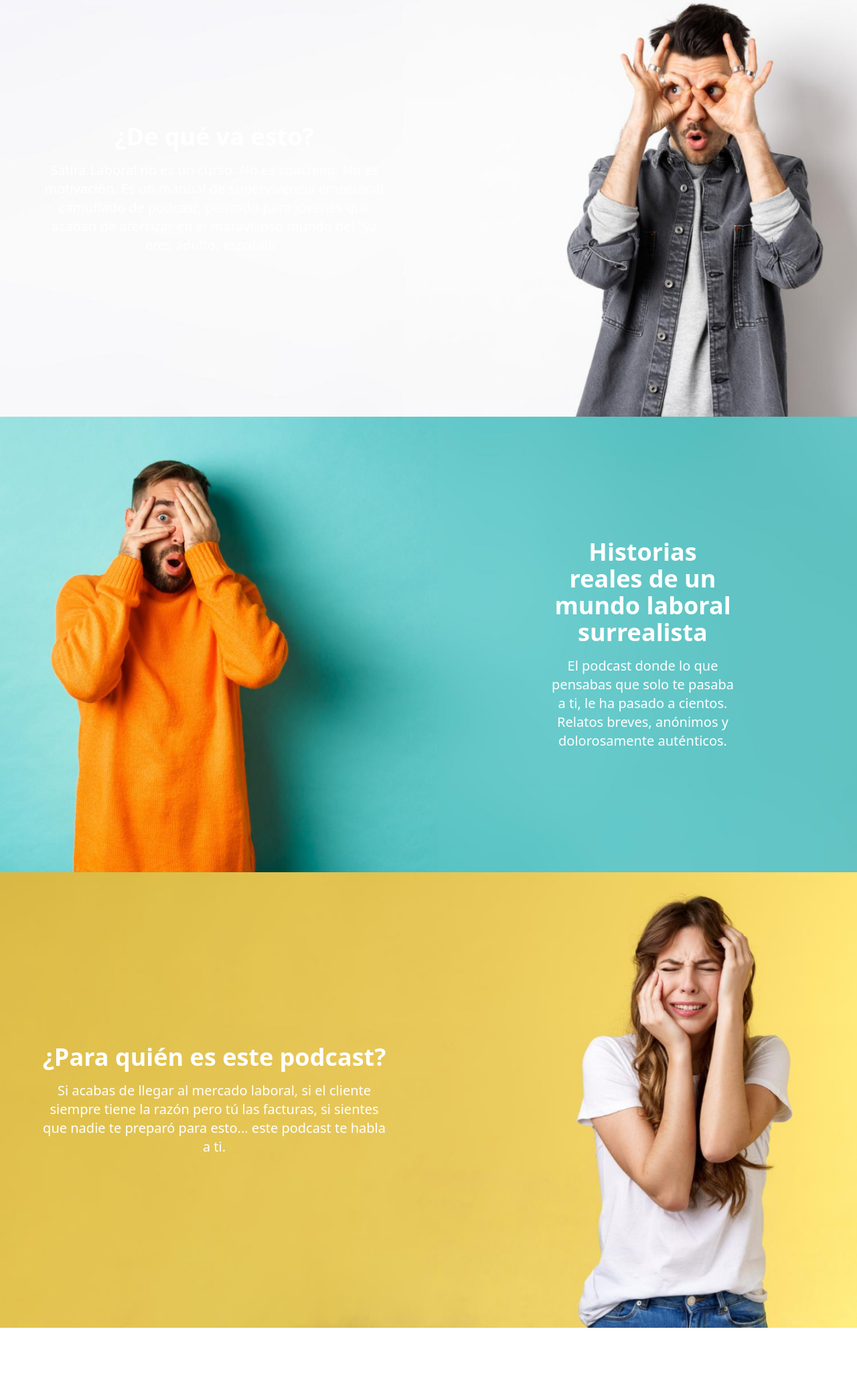
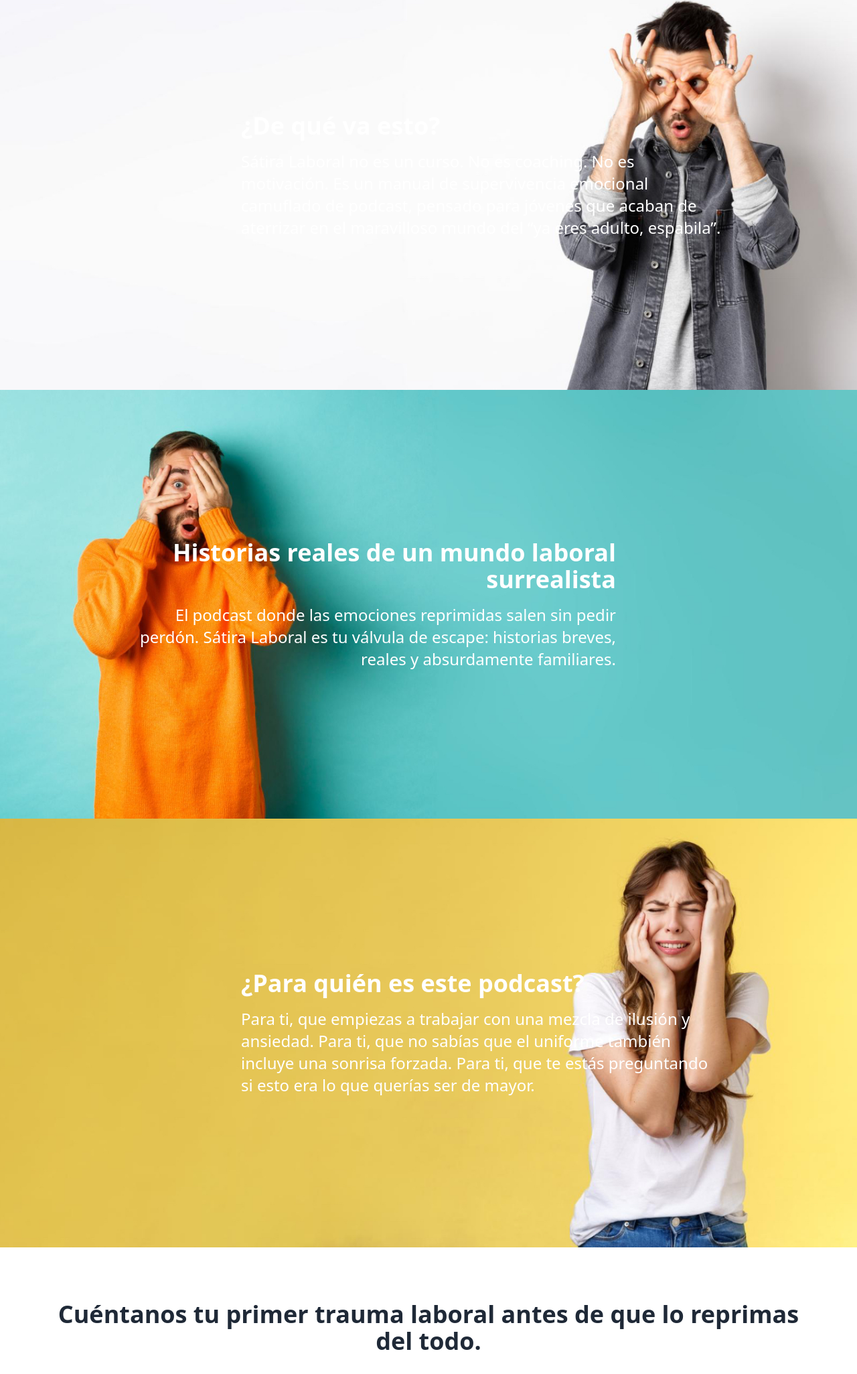
Before and after one commit to tgil9/SatiraLaboral, a plain HTML site: page index.html in a window 1280 px wide. Shown: the part 738-2789 px from the top of the page at 67% size. Drawn offline with nearby package versions, Linux system fonts and the light colour scheme.

Commit message:
Update index.html

```diff
--- a/index.html
+++ b/index.html
@@ -8,7 +8,7 @@
 </head>
 <body class="bg-white text-gray-800 font-sans">
 
-  <!-- Hero -->
+  <!-- HERO -->
   <section class="relative h-[85vh] flex items-center justify-center text-center text-white">
     <img
       src="https://raw.githubusercontent.com/tgil9/SatiraLaboral/main/images/fotolanding1.jpg"
@@ -16,11 +16,11 @@
       class="absolute inset-0 w-full h-full object-cover"
     />
     <div class="relative z-10 px-6 max-w-3xl">
-      <h1 class="text-6xl font-extrabold mb-6 leading-tight drop-shadow-xl">
-        Sátira Laboral.
+      <h1 class="text-5xl font-extrabold mb-6 leading-tight drop-shadow-xl">
+        Sátira Laboral. Un podcast donde las emociones reprimidas <br> salen sin pedir permiso, ni perdón.
       </h1>
-      <p class="text-2xl mb-8 drop-shadow-lg">
-        Un podcast donde las emociones reprimidas salen sin pedir permiso, ni perdón.
+      <p class="text-xl mb-8 drop-shadow-lg">
+        Un podcast corto, basado en hechos reales, con el humor que necesitarás para no llorar (mucho).
       </p>
       <a href="#formulario" class="bg-white text-gray-900 font-semibold py-3 px-6 rounded-full shadow hover:bg-gray-200 transition">
         Avísame cuando empiece
@@ -28,44 +28,60 @@
     </div>
   </section>
 
-  <!-- Sección 1 -->
-  <section class="relative h-[85vh] text-white">
-    <img src="https://raw.githubusercontent.com/tgil9/SatiraLaboral/main/images/fotolanding2.jpg" alt="Fondo 2" class="absolute inset-0 w-full h-full object-cover" />
-    <div class="absolute top-1/2 left-[25%] transform -translate-x-1/2 -translate-y-1/2 max-w-xl px-6 text-center">
+  <!-- SECCIÓN 1: ¿DE QUÉ VA ESTO? -->
+  <section class="relative h-[80vh] flex items-center justify-center text-white">
+    <img
+      src="https://raw.githubusercontent.com/tgil9/SatiraLaboral/main/images/fotolanding2.jpg"
+      alt="Sección 1"
+      class="absolute inset-0 w-full h-full object-cover"
+    />
+    <div class="relative z-10 max-w-3xl px-6 text-left md:text-left md:ml-[12.5%]">
       <h2 class="text-4xl font-bold mb-4">¿De qué va esto?</h2>
-      <p class="text-xl">
+      <p class="text-2xl leading-snug">
         Sátira Laboral no es un curso. No es coaching. No es motivación.
         Es un manual de supervivencia emocional camuflado de podcast, pensado para jóvenes que acaban de aterrizar en el maravilloso mundo del “ya eres adulto, espabila”.
       </p>
     </div>
   </section>
 
-  <!-- Sección 2 -->
-  <section class="relative h-[85vh] text-white">
-    <img src="https://raw.githubusercontent.com/tgil9/SatiraLaboral/main/images/fotolanding3.jpg" alt="Fondo 3" class="absolute inset-0 w-full h-full object-cover" />
-    <div class="absolute top-1/2 left-[75%] transform -translate-x-1/2 -translate-y-1/2 max-w-xl px-6 text-center">
+  <!-- SECCIÓN 2: HISTORIAS REALES -->
+  <section class="relative h-[80vh] flex items-center justify-center text-white">
+    <img
+      src="https://raw.githubusercontent.com/tgil9/SatiraLaboral/main/images/fotolanding3.jpg"
+      alt="Sección 2"
+      class="absolute inset-0 w-full h-full object-cover"
+    />
+    <div class="relative z-10 max-w-3xl px-6 text-right md:mr-[12.5%]">
       <h2 class="text-4xl font-bold mb-4">Historias reales de un mundo laboral surrealista</h2>
-      <p class="text-xl">
-        El podcast donde lo que pensabas que solo te pasaba a ti, le ha pasado a cientos. Relatos breves, anónimos y dolorosamente auténticos.
+      <p class="text-2xl leading-snug">
+        El podcast donde las emociones reprimidas salen sin pedir perdón.
+        Sátira Laboral es tu válvula de escape: historias breves, reales y absurdamente familiares.
       </p>
     </div>
   </section>
 
-  <!-- Sección 3 -->
-  <section class="relative h-[85vh] text-white">
-    <img src="https://raw.githubusercontent.com/tgil9/SatiraLaboral/main/images/fotolanding4.jpg" alt="Fondo 4" class="absolute inset-0 w-full h-full object-cover" />
-    <div class="absolute top-1/2 left-[25%] transform -translate-x-1/2 -translate-y-1/2 max-w-xl px-6 text-center">
+  <!-- SECCIÓN 3: PARA QUIÉN ES -->
+  <section class="relative h-[80vh] flex items-center justify-center text-white">
+    <img
+      src="https://raw.githubusercontent.com/tgil9/SatiraLaboral/main/images/fotolanding4.jpg"
+      alt="Sección 3"
+      class="absolute inset-0 w-full h-full object-cover"
+    />
+    <div class="relative z-10 max-w-3xl px-6 text-left md:ml-[12.5%]">
       <h2 class="text-4xl font-bold mb-4">¿Para quién es este podcast?</h2>
-      <p class="text-xl">
-        Si acabas de llegar al mercado laboral, si el cliente siempre tiene la razón pero tú las facturas, si sientes que nadie te preparó para esto... este podcast te habla a ti.
+      <p class="text-2xl leading-snug">
+        Para ti, que empiezas a trabajar con una mezcla de ilusión y ansiedad.
+        Para ti, que no sabías que el uniforme también incluye una sonrisa forzada.
+        Para ti, que te estás preguntando si esto era lo que querías ser de mayor.
       </p>
     </div>
   </section>
 
-  <!-- Formulario de contacto -->
+  <!-- FORMULARIO -->
   <section id="formulario" class="py-20 px-6 md:px-16 bg-white">
-    <h2 class="text-4xl font-bold text-center mb-8">¿Te han hecho llorar en el baño del curro?</h2>
-    <p class="text-center text-gray-600 mb-10 text-xl">Déjanos tu historia. Cuanto más surrealista, mejor. Aquí no juzgamos (solo nos reímos contigo).</p>
+    <h2 class="text-4xl font-bold text-center mb-8">Cuéntanos tu primer trauma laboral antes de que lo reprimas del todo.</h2>
+    <p class="text-center text-gray-600 mb-10 text-lg">Déjanos tu historia. Cuanto más surrealista, mejor. Aquí no juzgamos (solo nos reímos contigo).</p>
+
     <form action="https://ejemplo.com/api/contacto" method="POST" class="max-w-xl mx-auto space-y-6">
       <div>
         <label for="name" class="block mb-2 text-sm font-medium">Nombre</label>
@@ -80,12 +96,14 @@
         <textarea id="mensaje" name="mensaje" rows="5" required class="w-full border border-gray-300 p-3 rounded"></textarea>
       </div>
       <div class="text-center">
-        <button type="submit" class="bg-yellow-400 hover:bg-yellow-300 text-black font-semibold px-6 py-3 rounded-full">Enviar drama</button>
+        <button type="submit" class="bg-yellow-400 hover:bg-yellow-300 text-black font-semibold px-6 py-3 rounded-full">
+          Enviar drama
+        </button>
       </div>
     </form>
   </section>
 
-  <!-- Footer -->
+  <!-- FOOTER -->
   <footer class="py-6 text-center text-sm text-gray-500 bg-gray-50">
     © 2025 Sátira Laboral · Contacto: <a href="mailto:tgil@icloud.com" class="underline">tgil@icloud.com</a>
   </footer>
```
